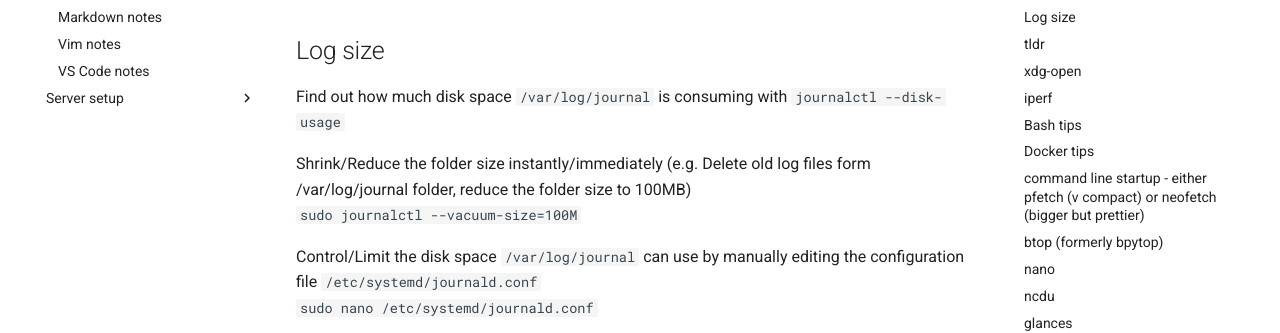
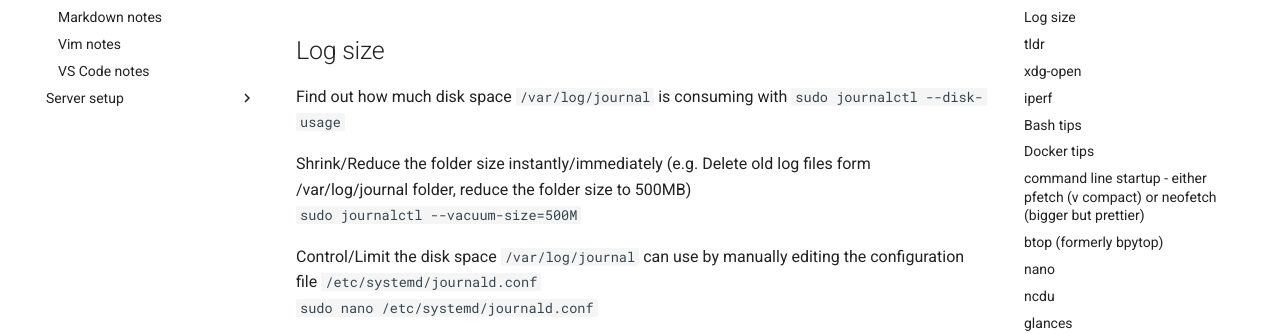
Before and after one commit to EDIflyer/linux-notes, an MkDocs documentation site: the page built from docs/general-notes/linux_notes.md, in a window 1280 px wide and 900 px high, scrolled down 1166 px. Shown: the part 172-505 px from the top of the window. Built offline with MkDocs 1.6.1 and Material for MkDocs 9.7.7, drawn with Linux system fonts in a browser that asks for light colours; comment, search, counter and statistics services are not loaded.

Commit message:
log typo

```diff
--- a/docs/general-notes/linux_notes.md
+++ b/docs/general-notes/linux_notes.md
@@ -44,10 +44,10 @@ Install `duc` (http://duc.zevv.nl/) - `sudo apt install duc -y`
 `sudo duc ui /` - to view in an easily navigable form
 
 ## Log size
-Find out how much disk space `/var/log/journal` is consuming with `journalctl --disk-usage`
+Find out how much disk space `/var/log/journal` is consuming with `sudo journalctl --disk-usage`
 
-Shrink/Reduce the folder size instantly/immediately (e.g. Delete old log files form /var/log/journal folder, reduce the folder size to 100MB)
-`sudo journalctl --vacuum-size=100M`
+Shrink/Reduce the folder size instantly/immediately (e.g. Delete old log files form /var/log/journal folder, reduce the folder size to 500MB)
+`sudo journalctl --vacuum-size=500M`
 
 Control/Limit the disk space `/var/log/journal` can use by manually editing the configuration file `/etc/systemd/journald.conf`
 `sudo nano /etc/systemd/journald.conf`
```
